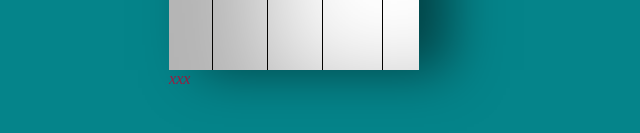
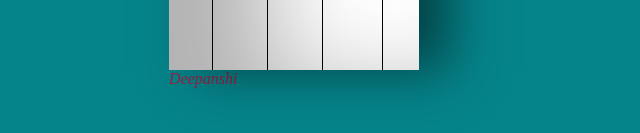
Before and after one commit to 21Deepanshi/card.github.io, a plain HTML site: page index.html in a window 1280 px wide. Shown: the part 513-646 px from the top of the page, 346-986 px from the left. Drawn offline with Linux system fonts and the light colour scheme.

Commit message:
Update index.html

```diff
--- a/index.html
+++ b/index.html
@@ -25,7 +25,7 @@
                Here's to celebrating you today and always! Enjoy your special day to the fullest!"
             </p>
             <p class="name">From</p>
-            <cite>xxx</cite>
+            <cite>Deepanshi</cite>
         </div>
     </div>
 </body>
```
